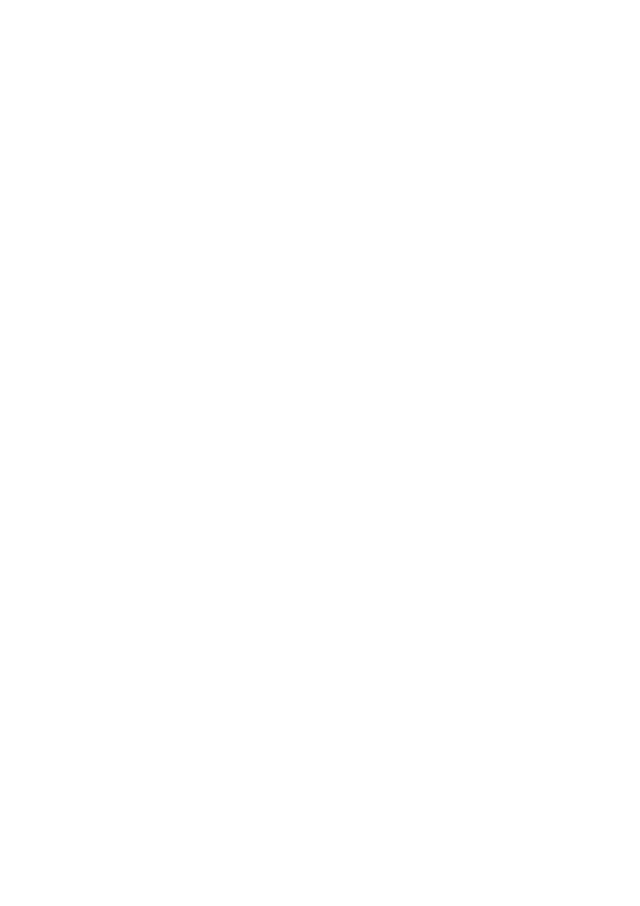
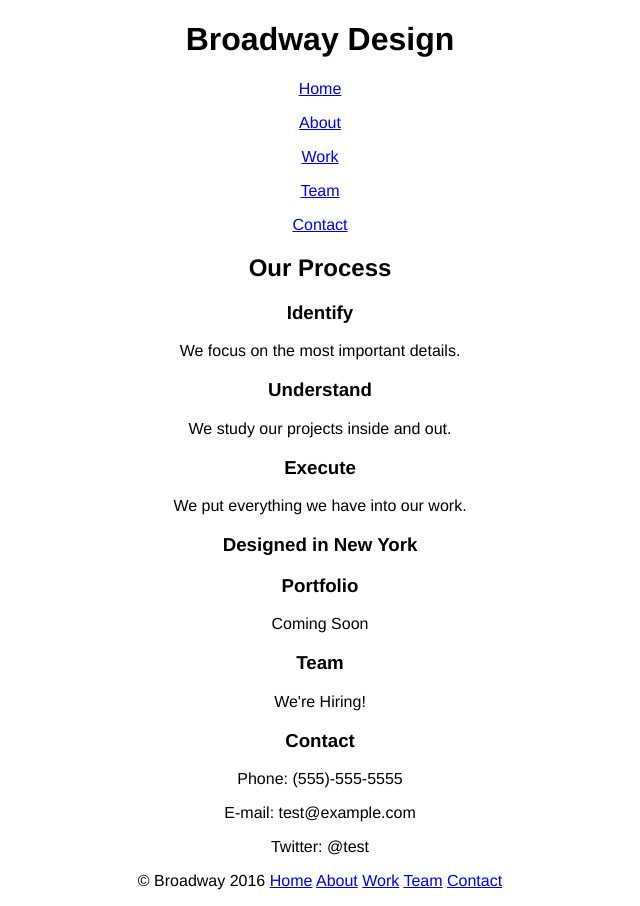
Before and after one commit to mrnbanzon/Broadway, a plain HTML site: page index.html in a window 1280 px wide. Shown: the whole page, without its empty margins (320-960 px from the left). Before the commit the page ends 800 px from the top, so only its background shows below. Drawn offline with Linux system fonts and the light colour scheme.

Commit message:
Added main text and structure.

```diff
--- a/index.html
+++ b/index.html
@@ -6,6 +6,50 @@
     <link href="./resources/css/style.css" type="text/css" rel="stylesheet">
   </head>
   <body>
+    <h1>Broadway Design</h1>
+    <nav>
+      <p><a href="#">Home</a></p>
+      <p><a href="#about">About</a></p>
+      <p><a href="#work">Work</a></p>
+      <p><a href="#team">Team</a></p>
+      <p><a href="#contact">Contact</a></p>
+    </nav>
+    <div id="about">
+      <h2>Our Process</h2>
+      <h3>Identify</h3>
+      <p>We focus on the most important details.</p>
+      <h3>Understand</h3>
+      <p>We study our projects inside and out.</p>
+      <h3>Execute</h3>
+      <p>We put everything we have into our work.</p>
+      <h3>Designed in New York</h3>
+    </div>
+    <div id ="work">
+      <h3>Portfolio</h3>
+      <p>Coming Soon</p>
+    </div>
+    <div id="team">
+      <h3>Team</h3>
+      <p>We're Hiring!</p>
+    </div>
+    <div id="contact">
+      <h3>Contact</h3>
+      <p>Phone: (555)-555-5555</p>
+      <p>E-mail: test@example.com</p>
+      <p>Twitter: @test</p>
+    </div>
+    <div id="footer">
+      <nav>
+        <p>
+          &copy; Broadway 2016
+          <a href="#">Home</a>
+          <a href="#about">About</a>
+          <a href="#work">Work</a>
+          <a href="#team">Team</a>
+          <a href="#contact">Contact</a>
+        </p>
+      </nav>
+    </div>
 
   </body>
 </html>
--- a/resources/css/style.css
+++ b/resources/css/style.css
@@ -0,0 +1,4 @@
+html {
+  font-family: Helvetica;
+  text-align: center;
+}
```
